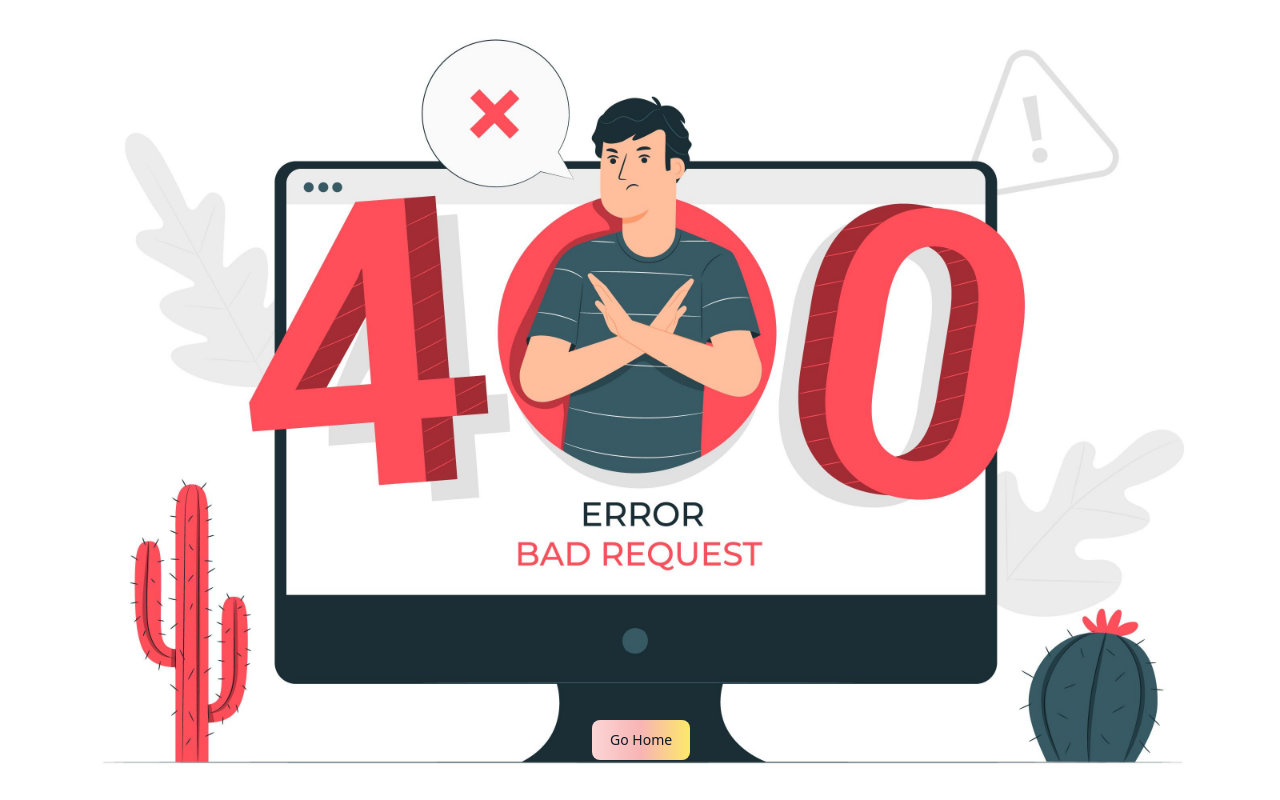
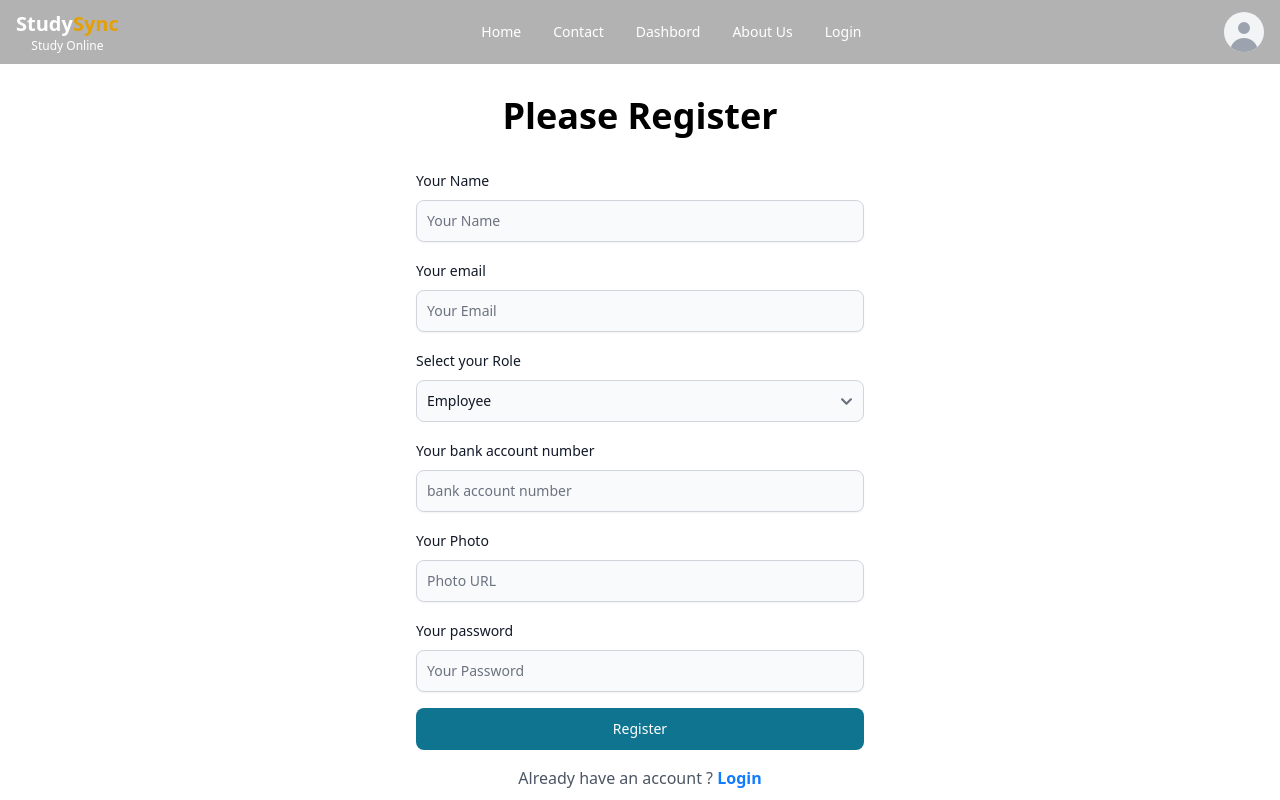
Before and after one commit to Rahim00001/StudySync, a React (Vite) app: page /register in a window 1280 px wide. Before the commit this address had no page. Shown: the top 800 px of the page. Built offline with nearby package versions, Linux system fonts and the light colour scheme; no server answers.

Commit message:
user created by react hook form

```diff
--- a/package.json
+++ b/package.json
@@ -19,6 +19,7 @@
     "react": "^18.2.0",
     "react-dom": "^18.2.0",
     "react-helmet-async": "^2.0.1",
+    "react-hook-form": "^7.48.2",
     "react-icons": "^4.12.0",
     "react-router-dom": "^6.20.0",
     "sort-by": "^1.2.0",
--- a/src/Pages/Login/Login.jsx
+++ b/src/Pages/Login/Login.jsx
@@ -1,6 +1,10 @@
 import { Button, Label, TextInput } from 'flowbite-react';
 import { Helmet } from 'react-helmet-async';
+import { AuthContext } from '../../providers/AuthProvider';
+import { useContext } from 'react';
+import { Link } from 'react-router-dom';
 const Login = () => {
+    const { signInUser } = useContext(AuthContext);
 
     const handleLogin = e => {
         e.preventDefault();
@@ -8,6 +12,11 @@ const Login = () => {
         const email = form.email.value;
         const password = form.password.value;
         console.log(email, password);
+        signInUser(email, password)
+            .then(result => {
+                const user = result.user;
+                console.log(user);
+            })
     }
 
     return (
@@ -34,6 +43,7 @@ const Login = () => {
                         <Button type="submit">Login</Button>
                         <input type="submit" value='login' />
                     </form>
+                    <p className="text-center my-4 text-gray-600">New to StayZen ? <Link to='/register' className="text-[#117cff] font-bold hover:underline">Register</Link></p>
                 </div>
             </div>
         </div>
--- /dev/null
+++ b/src/Pages/Register/Register.jsx
@@ -0,0 +1,104 @@
+import { Button, Label, Select, TextInput } from "flowbite-react";
+import { Helmet } from "react-helmet-async";
+import { Link } from "react-router-dom";
+import { useForm } from "react-hook-form"
+import { useContext } from "react";
+import { AuthContext } from "../../providers/AuthProvider";
+
+const Register = () => {
+    const {
+        register,
+        handleSubmit,
+        formState: { errors },
+    } = useForm();
+    const { createUser } = useContext(AuthContext);
+    // const navigate = useNavigate();
+
+    const onSubmit = (data) => {
+        console.log(data)
+        createUser(data.email, data.password)
+            .then(result => {
+                const loggedUser = result.user;
+                console.log(loggedUser);
+            })
+    }
+
+    return (
+        <div>
+            <Helmet>
+                <title>StudySync | Register</title>
+            </Helmet>
+            <div className="flex flex-col w-full items-center justify-center min-h-[500px] px-3">
+                <h2 className='mt-24 mb-8 text-4xl font-bold '>Please Register</h2>
+                <form onSubmit={handleSubmit(onSubmit)} className="flex max-w-md w-full flex-col gap-4">
+                    <div>
+                        <div className="mb-2 block">
+                            <Label htmlFor="name" value="Your Name" />
+                        </div>
+                        <TextInput id="name" type="text" {...register("name", { required: true })} name='name' placeholder="Your Name" shadow />
+                        {errors.name && <span className="text-red-600">Name is required</span>}
+                    </div>
+                    <div>
+                        <div className="mb-2 block">
+                            <Label htmlFor="email" value="Your email" />
+                        </div>
+                        <TextInput id="email" type="email" {...register("email", { required: true })} name='email' placeholder="Your Email" shadow />
+                        {errors.email && <span className="text-red-600">Email is required</span>}
+                    </div>
+                    <div className="max-w-md">
+                        <div className="mb-2 block">
+                            <Label htmlFor="role" value="Select your Role" />
+                        </div>
+                        <Select id="role" name="role" {...register("role", { required: true })} >
+                            <option>Employee</option>
+                            <option>HR</option>
+                            <option>Admin</option>
+                        </Select>
+                        {errors.role && <span className="text-red-600">Role is required</span>}
+                    </div>
+                    <div>
+                        <div className="mb-2 block">
+                            <Label htmlFor="account" value="Your bank account number" />
+                        </div>
+                        <TextInput id="account" type="text" {...register("account", { required: true })} name='account' placeholder="bank account number" shadow />
+                        {errors.account && <span className="text-red-600">Account number is required</span>}
+                    </div>
+                    <div>
+                        <div className="mb-2 block">
+                            <Label htmlFor="photo" value="Your Photo" />
+                        </div>
+                        <TextInput id="photo" type="text" {...register("photo", { required: true })} name='photo' placeholder="Photo URL" shadow />
+                        {errors.photo && <span className="text-red-600">Photo URL is required</span>}
+                    </div>
+                    <div>
+                        <div className="mb-2 block">
+                            <Label htmlFor="password" value="Your password" />
+                        </div>
+                        <TextInput id="password" type="password" {...register("password", {
+                            required: true,
+                            minLength: 6,
+                            maxLength: 20,
+                            pattern: /(?=.*[0-9])(?=.*[!@#$%^&*])(?=.*[a-z])(?=.*[A-Z])/
+                        })} name='password' placeholder='Your Password' shadow />
+                        {errors.password?.type === "required" && (
+                            <p className="text-red-600">Password is required</p>
+                        )}
+                        {errors.password?.type === "minLength" && (
+                            <p className="text-red-600">Password must be atleast 6 characters</p>
+                        )}
+                        {errors.password?.type === "maxLength" && (
+                            <p className="text-red-600">Password must be below 21 characters</p>
+                        )}
+                        {errors.password?.type === "pattern" && (
+                            <p className="text-red-600">Password must have one upperCase, one LowerCase, one Number and one Special characters</p>
+                        )}
+                    </div>
+                    <Button type="submit">Register</Button>
+                </form>
+                <p className="text-center my-4 text-gray-600">Already have an account ? <Link to='/login' className="text-[#117cff] font-bold hover:underline">Login</Link></p>
+            </div>
+        </div>
+    );
+};
+
+export default Register;
--- a/src/Pages/Shared/Navbar/Navbars.jsx
+++ b/src/Pages/Shared/Navbar/Navbars.jsx
@@ -1,6 +1,14 @@
 import { Avatar, Dropdown, Navbar } from 'flowbite-react';
 import { NavLink } from 'react-router-dom';
+import { AuthContext } from '../../../providers/AuthProvider';
+import { useContext } from 'react';
 const Navbars = () => {
+    const { user, logOutUser } = useContext(AuthContext);
+    const handleLogOut = () => {
+        logOutUser()
+            .then(() => { })
+            .catch(error => console.log(error))
+    }
     return (
         <Navbar className='fixed z-20 w-full bg-opacity-30 bg-black text-white'>
             <Navbar.Brand href="/">
@@ -14,7 +22,7 @@ const Navbars = () => {
                     arrowIcon={false}
                     inline
                     label={
-                        <Avatar alt="User settings" img="https://i.ibb.co/9vVRxhh/user2.jpg" rounded />
+                        <Avatar alt="User settings" img={user?.photoURL} rounded />
                     }
                 >
                     <Dropdown.Header>
@@ -45,9 +53,14 @@ const Navbars = () => {
                 <Navbar.Link>
                     <NavLink className="text-white" to='/about'>About Us</NavLink>
                 </Navbar.Link>
-                <Navbar.Link>
-                    <NavLink className="text-white" to='/login'>Login</NavLink>
-                </Navbar.Link>
+                {
+                    user ? <>
+                        <button onClick={handleLogOut} className="btn btn-primary">Logout</button>
+                    </> :
+                        <Navbar.Link>
+                            <NavLink className="text-white" to='/login'>Login</NavLink>
+                        </Navbar.Link>
+                }
             </Navbar.Collapse>
         </Navbar>
     );
--- a/src/main.jsx
+++ b/src/main.jsx
@@ -6,13 +6,16 @@ import {
 } from "react-router-dom";
 import { router } from './Routes/Routes';
 import { HelmetProvider } from 'react-helmet-async';
+import AuthProvider from './providers/AuthProvider';
 
 ReactDOM.createRoot(document.getElementById('root')).render(
   <React.StrictMode>
-    <HelmetProvider>
-      <div className='max-w-screen-2xl mx-auto'>
-        <RouterProvider router={router} />
-      </div>
-    </HelmetProvider>
+    <AuthProvider>
+      <HelmetProvider>
+        <div className='max-w-screen-2xl mx-auto'>
+          <RouterProvider router={router} />
+        </div>
+      </HelmetProvider>
+    </AuthProvider>
   </React.StrictMode>,
 )
--- /dev/null
+++ b/src/providers/AuthProvider.jsx
@@ -0,0 +1,55 @@
+import { createContext, useEffect, useState } from "react";
+import { createUserWithEmailAndPassword, getAuth, onAuthStateChanged, signInWithEmailAndPassword, signOut } from "firebase/auth";
+import { app } from "../firebase/firebase.config";
+
+export const AuthContext = createContext(null);
+
+const auth = getAuth(app);
+
+const AuthProvider = ({ children }) => {
+    const [user, setUser] = useState(null);
+    const [loading, setLoading] = useState(true);
+
+    const createUser = (email, password) => {
+        setLoading(true);
+        return createUserWithEmailAndPassword(auth, email, password);
+    }
+
+    const signInUser = (email, password) => {
+        setLoading(true);
+        return signInWithEmailAndPassword(auth, email, password)
+    }
+
+    const logOutUser = () => {
+        setLoading(true);
+        return signOut(auth);
+    }
+
+    useEffect(() => {
+        const unsubscribe = onAuthStateChanged(auth, currentUser => {
+            setUser(currentUser);
+            console.log('current user', currentUser);
+            setLoading(false)
+        });
+        return () => {
+            return unsubscribe();
+        }
+    }, [])
+
+
+    const authInfo = {
+        user,
+        loading,
+        createUser,
+        signInUser,
+        logOutUser,
+
+    }
+    return (
+        <AuthContext.Provider value={authInfo}>
+            {children}
+        </AuthContext.Provider>
+    );
+};
+
+export default AuthProvider;
```
Also changed, not shown: src/Routes/Routes.jsx (+6 -1 lines), 1 other file (tests, documents, lock files or other folders).
